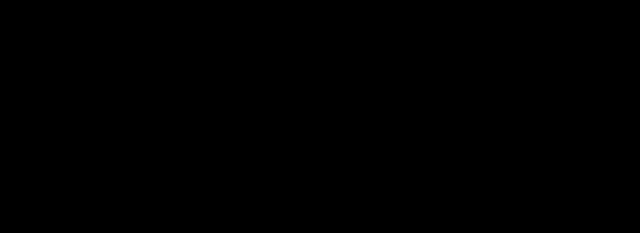
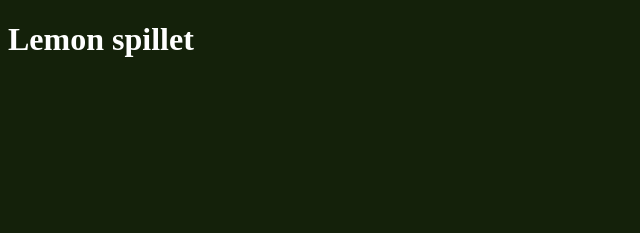
Before and after one commit to sansme23/Entrepreneur-game-, a plain HTML site: page index.html in a window 1280 px wide. Shown: the whole page, without its empty margins (0-640 px from the left). Drawn offline with Linux system fonts and the light colour scheme.

Commit message:
ny farve

```diff
--- a/styles.css
+++ b/styles.css
@@ -1,3 +1,4 @@
 body{
-    background-color: black;
+    background-color: rgb(20, 33, 10);
+    color: rgb(255, 255, 255);
 }
```
